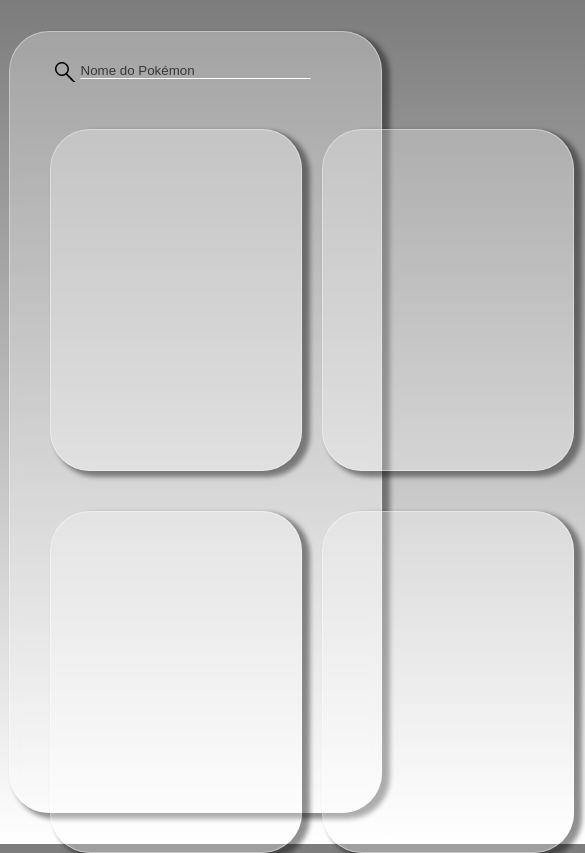
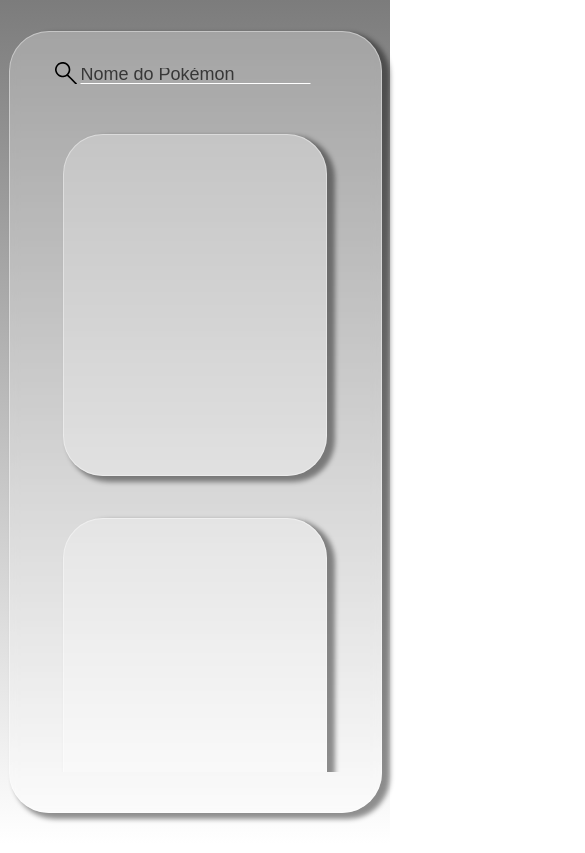
Before and after one commit to wasddsawd/deploy-render, a website: page public/index.html in a window 390 px wide. Shown: the top 853 px of the page, 585 px wide, since content can reach past the window. Drawn offline with Linux system fonts and the light colour scheme.

Commit message:
sksksksksksksksksksksksksksksksksksksksksksksksksksksksksksksksksksksksksksksksksksksksksksksksksksksksksksksksksksksksksksksksksksksksksksksksksksksksksksksksksksk

```diff
--- a/public/index.css
+++ b/public/index.css
@@ -13,6 +13,7 @@ background-image: linear-gradient(to bottom, rgb(124, 124, 124), rgb(255, 255, 2
 
 ::placeholder {
   color: rgba(0, 0, 0, 0.671);
+  font-size: large;
 }
 input:focus {
   outline: none;
@@ -20,6 +21,7 @@ input:focus {
 
 input {
   color: rgba(0, 0, 0, 0.767);
+  height: 40px;
 }
 
 #fundo {
@@ -61,8 +63,8 @@ hr {
 
 /*lupa*/
 #lupa{
-  height: 20px;
-  width: 20px;
+  height: 22px;
+  width: 22px;
   background-image: url(/public/Images/1093183.svg);
   background-size: cover;
   background-repeat: no-repeat;
@@ -81,7 +83,7 @@ hr {
 
 /*input de pesquisa, posição*/
 #pokemon-search {
-  margin-top: 20px;
+  margin-top: 25px;
   margin-inline: 60px;
 }
 
@@ -110,14 +112,16 @@ hr {
   display: grid;
   grid-template-columns: repeat(4, 1fr);
   grid-template-rows: auto;
-  gap: 20px;
+  gap: 22px;
   justify-items: center;
   align-items: center;
+  overflow-y: auto;
+  padding-bottom: 10px;
 }
 
 /*mini-bloco*/
 .mini-bloco {
-  width: 250px;
+  width: 90%;
   height: 340px;
   background-color: rgba(255, 255, 255, 0.274);
   border-radius: 40px;
@@ -132,3 +136,21 @@ hr, #title-lista {
   position: relative;
   top: 200px;
 }
+
+@media screen and (max-width:1084px) {
+  #pokemons {
+    grid-template-columns: repeat(3, 1fr);
+  }
+}
+
+@media screen and (max-width:778px) {
+  #pokemons {
+    grid-template-columns: repeat(2, 1fr);
+  }
+}
+
+@media screen and (max-width:500px) {
+  #pokemons {
+    grid-template-columns: repeat(1, 1fr);
+  }
+}
```
Also changed, not shown: public/index.html (+3 -0 lines).
